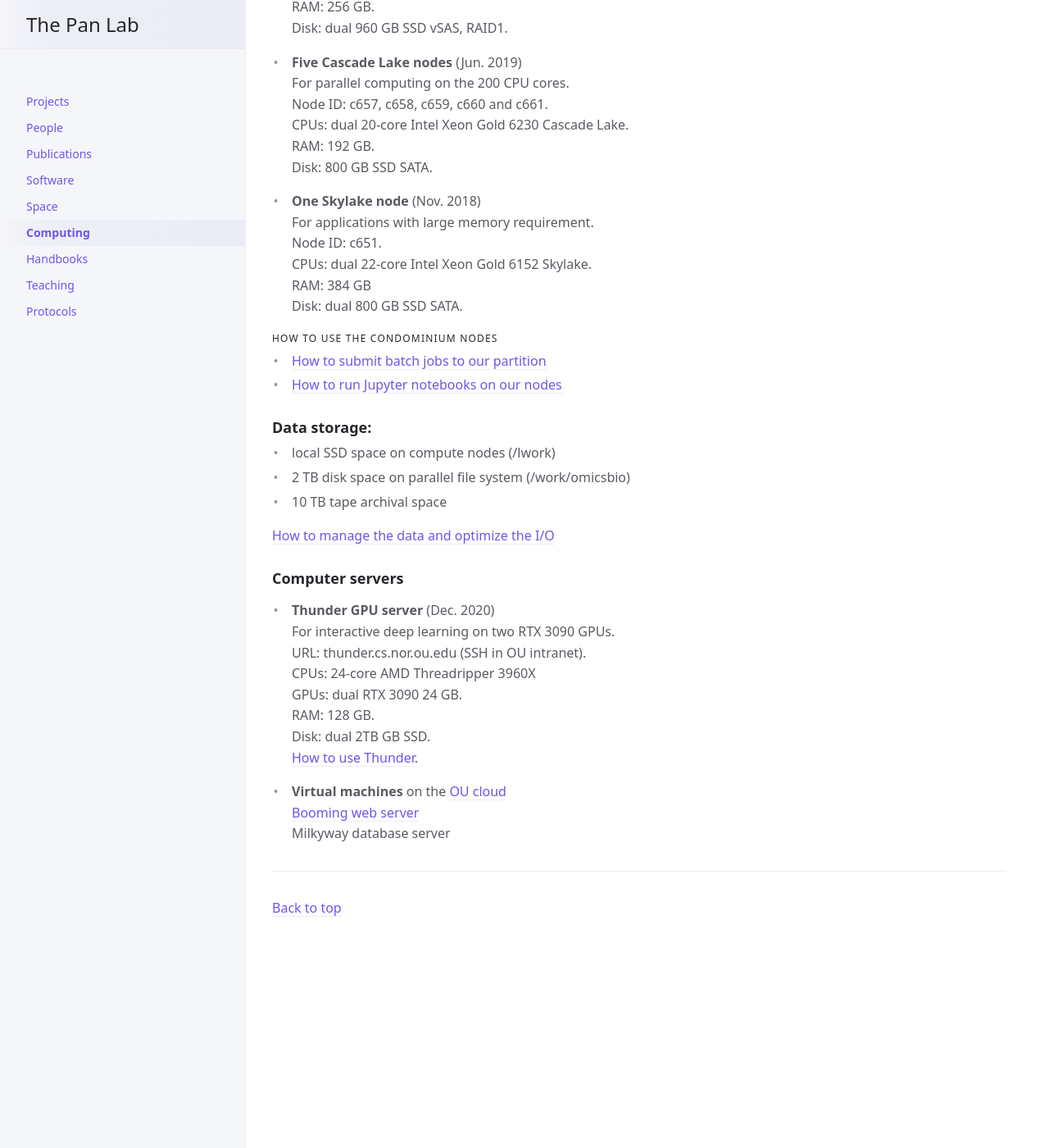
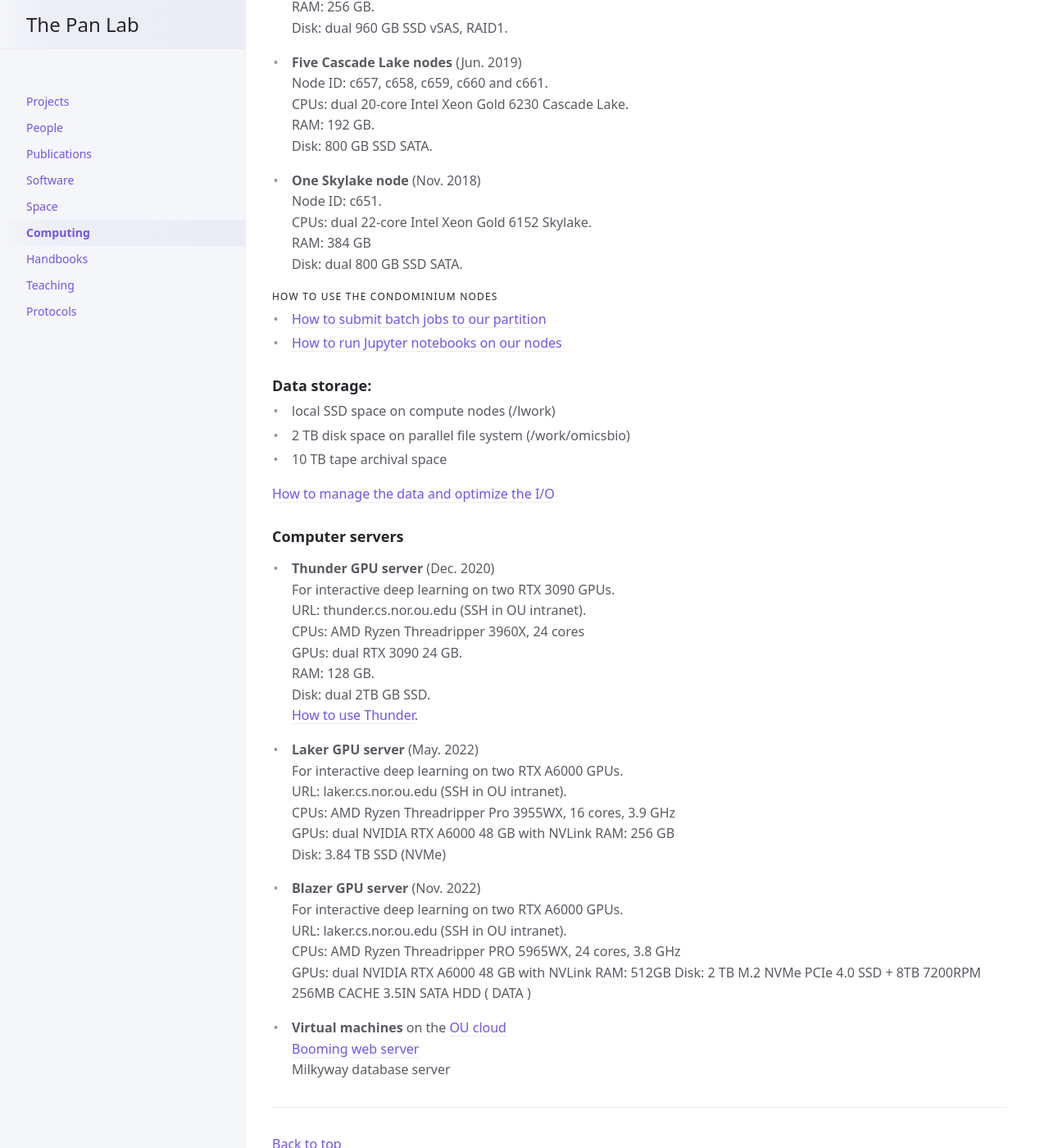
Before and after one commit to thepanlab/thepanlab.github.io, a Jekyll site: the page built from docs/computing.md, in a window 1280 px wide and 1400 px high, scrolled down 342 px. Shown: the whole window at 82% size. Built offline with Jekyll 4.4.1, drawn with Linux system fonts in a browser that asks for light colours; before the commit the page ends 1510 px from its top, so only the background shows below that.

Commit message:
Update computing.md

```diff
--- a/docs/computing.md
+++ b/docs/computing.md
@@ -6,7 +6,6 @@ nav_order: 6
 # Computing Resources
 
 ### **Condominium nodes on the [Schooner](https://www.ou.edu/oscer/resources/hpc) supercomputer:**
-
 
 - **One dual-A100 GPU node** (Nov. 2021)
   For deep learning on two A100 GPUs.
@@ -17,14 +16,12 @@ nav_order: 6
   Disk: dual 960 GB SSD vSAS, RAID1.
 
 - **Five Cascade Lake nodes** (Jun. 2019)
-  For parallel computing on the 200 CPU cores.
   Node ID: c657, c658, c659, c660 and c661.
   CPUs: dual 20-core Intel Xeon Gold 6230 Cascade Lake.
   RAM: 192 GB.
   Disk: 800 GB SSD SATA.
 
 - **One Skylake node** (Nov. 2018)
-  For applications with large memory requirement.
   Node ID: c651.
   CPUs: dual 22-core Intel Xeon Gold 6152 Skylake.
   RAM: 384 GB
@@ -46,12 +43,28 @@ nav_order: 6
 - **Thunder GPU server** (Dec. 2020)
   For interactive deep learning on two RTX 3090 GPUs.
   URL: thunder.cs.nor.ou.edu (SSH in OU intranet).
-  CPUs: 24-core AMD Threadripper 3960X
+  CPUs: AMD Ryzen Threadripper 3960X, 24 cores
   GPUs: dual RTX 3090 24 GB.
   RAM: 128 GB.
   Disk: dual 2TB GB SSD.
   [How to use Thunder](https://github.com/thepanlab/supercomputers/blob/master/thunder/thunder_tensorflow_gpu_conda.md).
 
+- **Laker GPU server** (May. 2022)
+  For interactive deep learning on two RTX A6000 GPUs.
+  URL: laker.cs.nor.ou.edu (SSH in OU intranet).
+  CPUs: AMD Ryzen Threadripper Pro 3955WX, 16 cores, 3.9 GHz
+  GPUs: dual NVIDIA RTX A6000 48 GB with NVLink
+  RAM: 256 GB
+  Disk: 3.84 TB SSD (NVMe)
+
+- **Blazer GPU server** (Nov. 2022)
+  For interactive deep learning on two RTX A6000 GPUs.
+  URL: laker.cs.nor.ou.edu (SSH in OU intranet).
+  CPUs: AMD Ryzen Threadripper PRO 5965WX, 24 cores, 3.8 GHz
+  GPUs: dual NVIDIA RTX A6000 48 GB with NVLink
+  RAM: 512GB
+  Disk: 2 TB M.2 NVMe PCIe 4.0 SSD + 8TB 7200RPM 256MB CACHE 3.5IN SATA HDD ( DATA )
+
 - **Virtual machines** on the [OU cloud](https://www.ou.edu/oscer/resources/our_cloud)
   [Booming web server](http://booming.oscer.ou.edu)
   Milkyway database server
```
